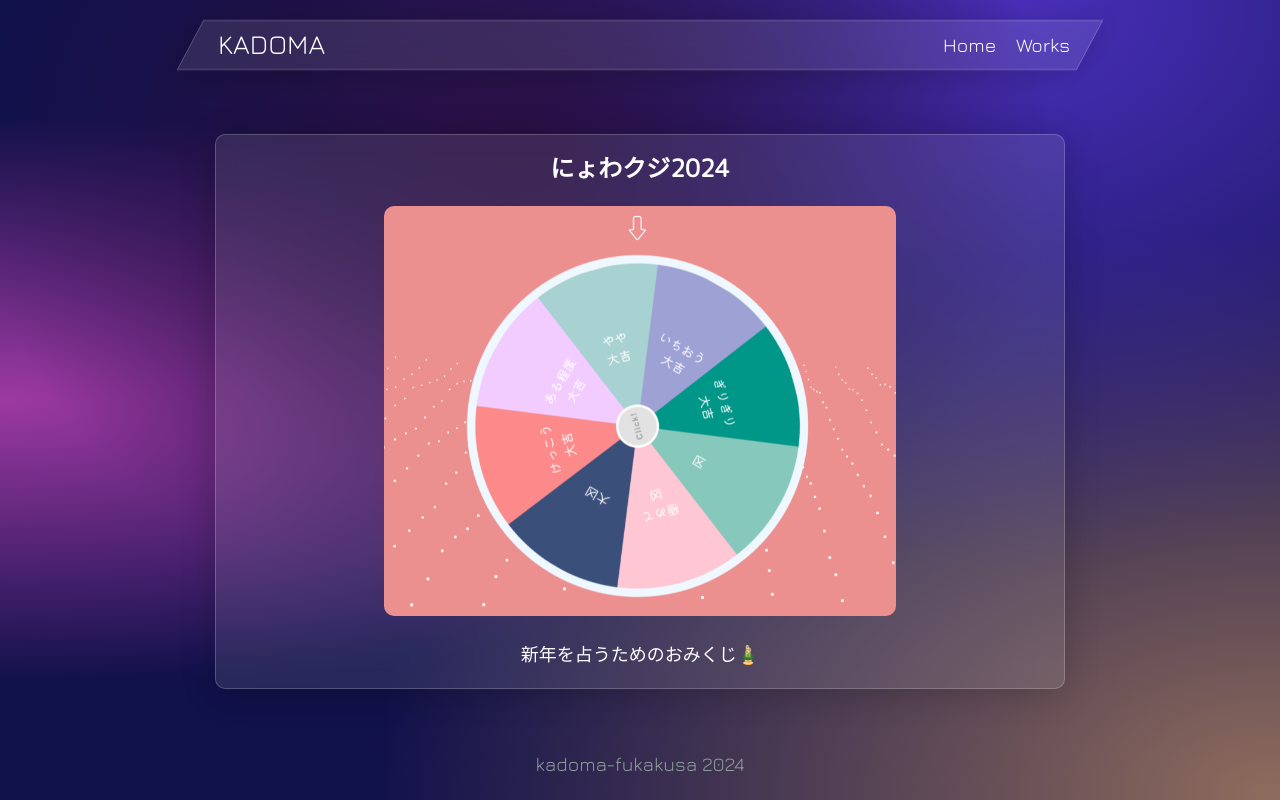
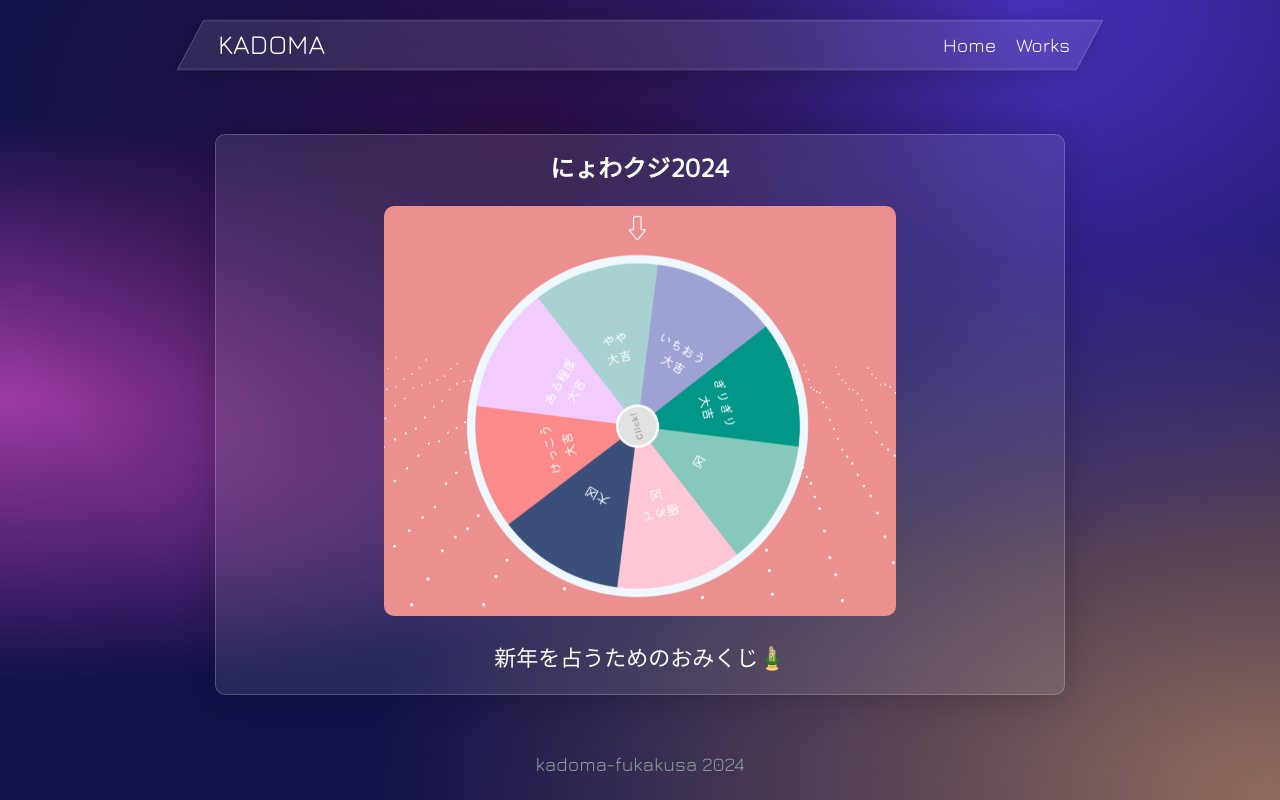
Before and after one commit to KamabokoFish/kamaboko-next-site, a Next.js app: page /works in a window 1280 px wide. Built offline with nearby package versions, Linux system fonts and the light colour scheme.

Commit message:
fix(works): fix font-size,some changes

```diff
--- a/src/components/worksCard.js
+++ b/src/components/worksCard.js
@@ -25,10 +25,15 @@ const worksStyle = css`
 
   img {
     border-radius: 10px;
-    width:65%;
+    width: 65%;
   }
-  p{
+  p {
     font-size: 18px;
+  }
+  @media (min-width: 780px) {
+    p {
+      font-size: 22px;
+    }
   }
 `;
 
@@ -56,10 +61,7 @@ const worksCard = () => {
             transition={{ type: 'spring', stiffness: 900, damping: 80 }}
           >
             <h2>{work.title}</h2>
-            <img
-              src={work.image}
-              alt='product-image'
-            />
+            <img src={work.image} alt='product-image' />
             <p>{work.desc}</p>
           </motion.a>
         );
```
